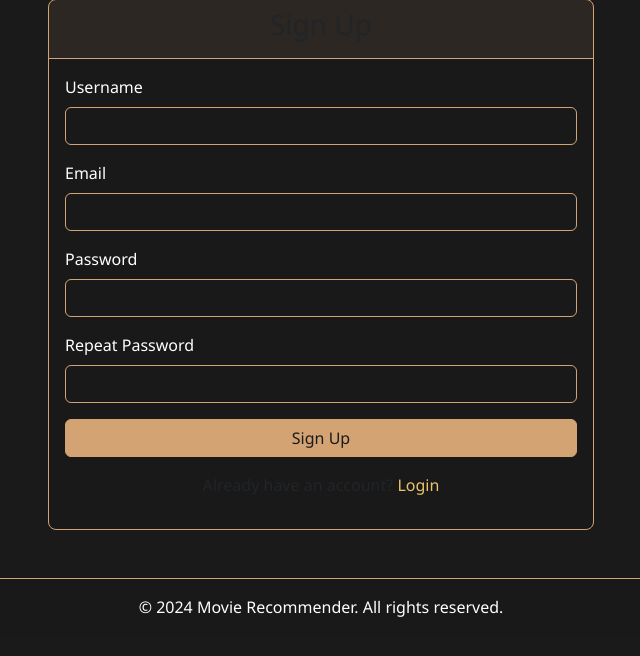
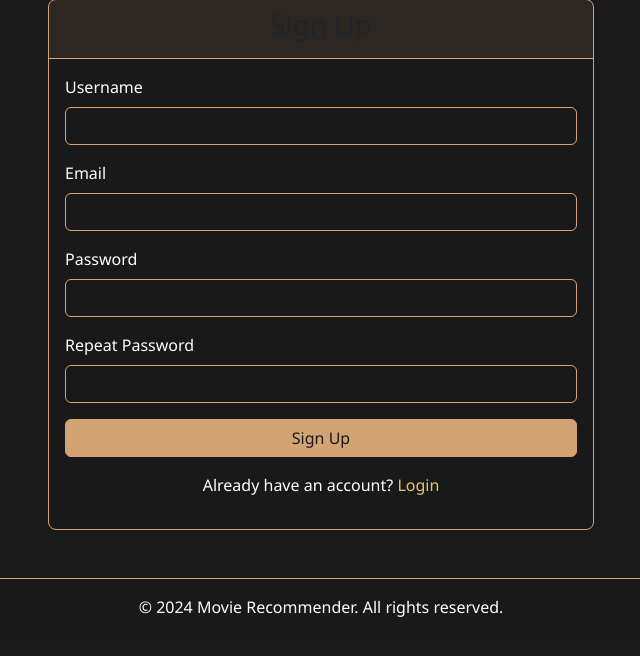
Before and after one commit to Yogeshyogi007/Ai_Movie_recommendation, a Flask app: page /signup in a window 1280 px wide. Shown: the part 88-744 px from the top of the page, without its empty margins (319-959 px from the left). Run offline with Flask 3, Linux system fonts and the light colour scheme.

Commit message:
Update base.html

```diff
--- a/app/templates/base.html
+++ b/app/templates/base.html
@@ -198,6 +198,13 @@
             border-color: var(--dune-sand);
             color: var(--dune-gold);
         }
+        .card-footer.text-center {
+            color: var(--text-light);
+        }
+
+        .text-center.mt-3 {
+            color: var(--text-light);
+        }
     </style>
 </head>
 <body>
```
